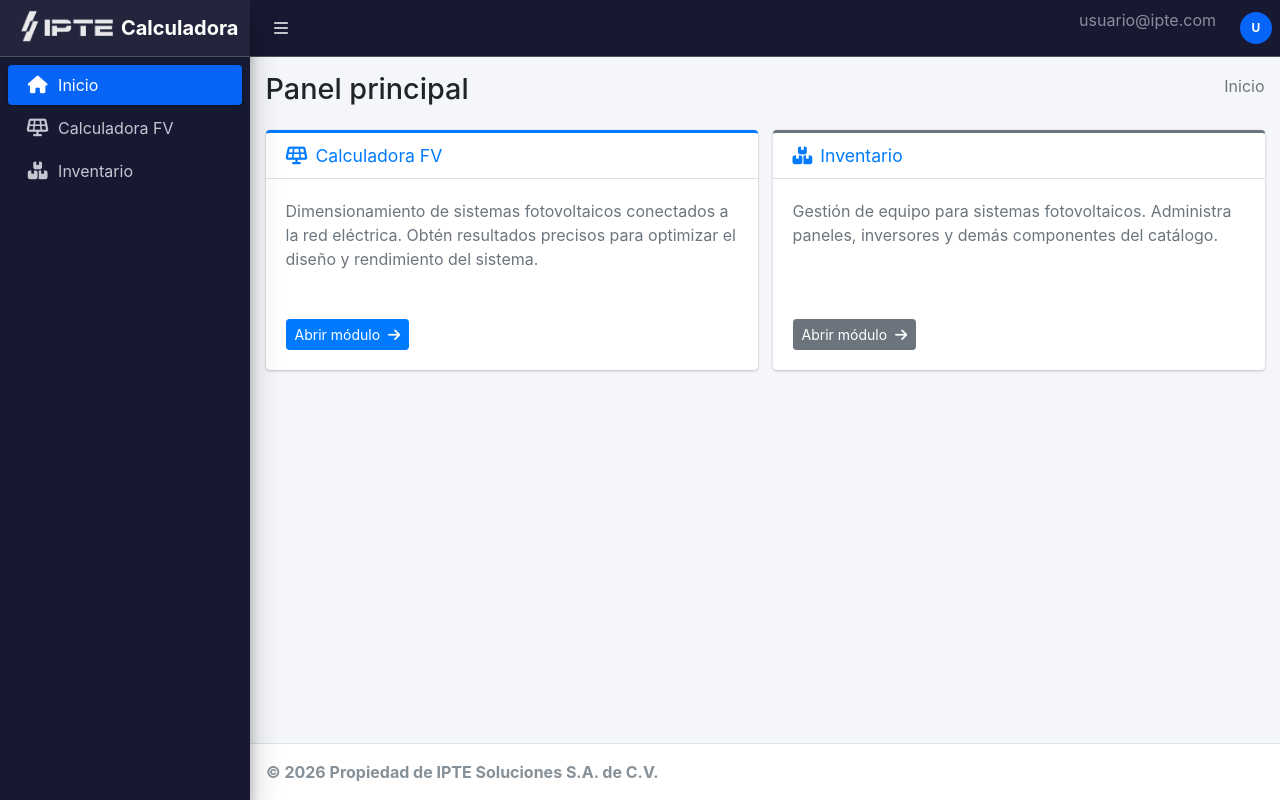
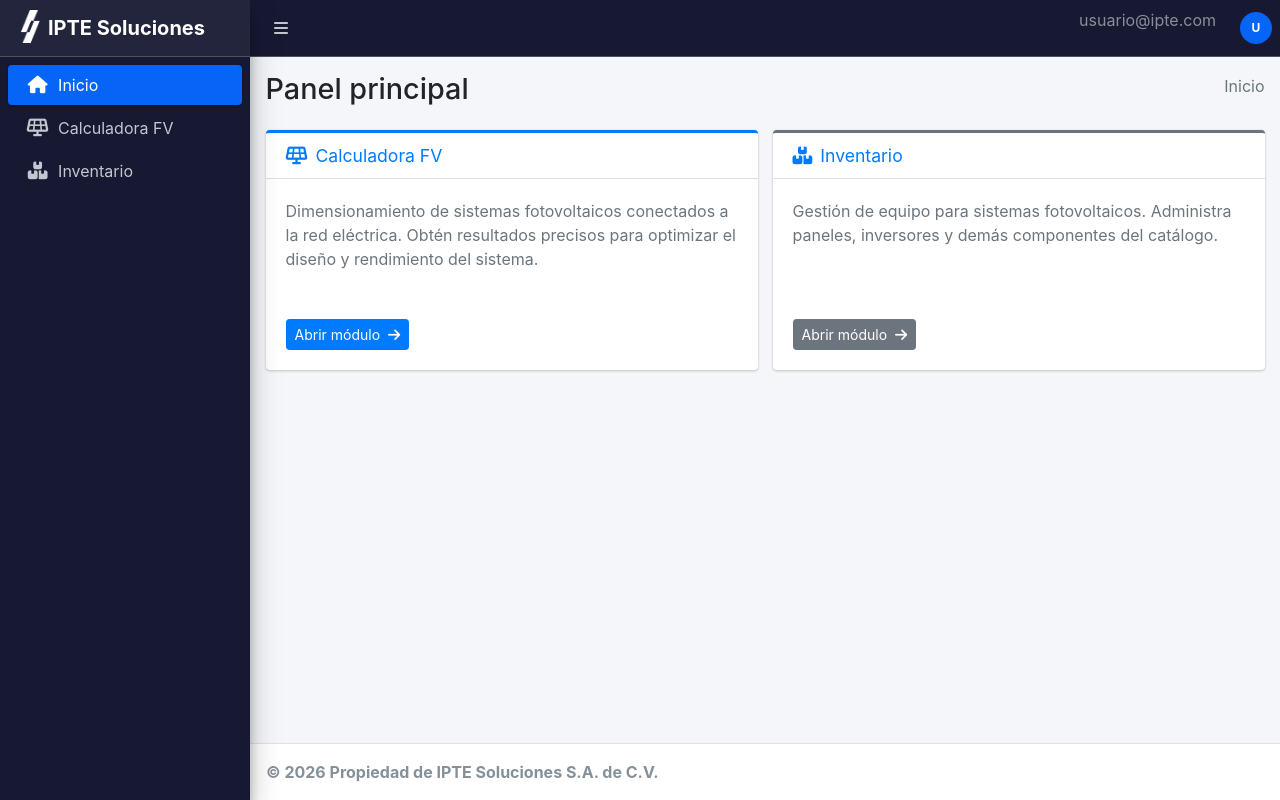
Before and after one commit to Kelevrax8/Calculadora-FV, a PHP site: page /pages/dashboard.php in a window 1280 px wide. Run offline with PHP 8.4, Linux system fonts and the light colour scheme; some libraries are stand-ins or nearby versions.

Commit message:
Changed logo on the sidebar for better layout

```diff
--- a/src/components/header-dashboard.php
+++ b/src/components/header-dashboard.php
@@ -62,9 +62,8 @@ $currentPage    = basename($_SERVER['PHP_SELF']);
   <!-- ── Sidebar ──────────────────────────────────────────── -->
   <aside class="main-sidebar sidebar-dark-primary elevation-4">
     <a href="/pages/dashboard.php" class="brand-link">
-      <img src="/Images/Logo-IPTE.png" alt="IPTE" class="brand-image img-fluid"
-           style="opacity:.9; filter:brightness(0) invert(1); max-height:33px;">
-      <span class="brand-text font-weight-bold">Calculadora</span>
+      <img src="/Images/Ipte-logo-negativo.png" alt="Logo IPTE" class="brand-image img-fluid">
+      <span class="brand-text font-weight-bold">IPTE Soluciones</span>
     </a>
 
     <div class="sidebar">
```
Also changed, not shown: src/Images/Ipte-logo-negativo.png (added).
